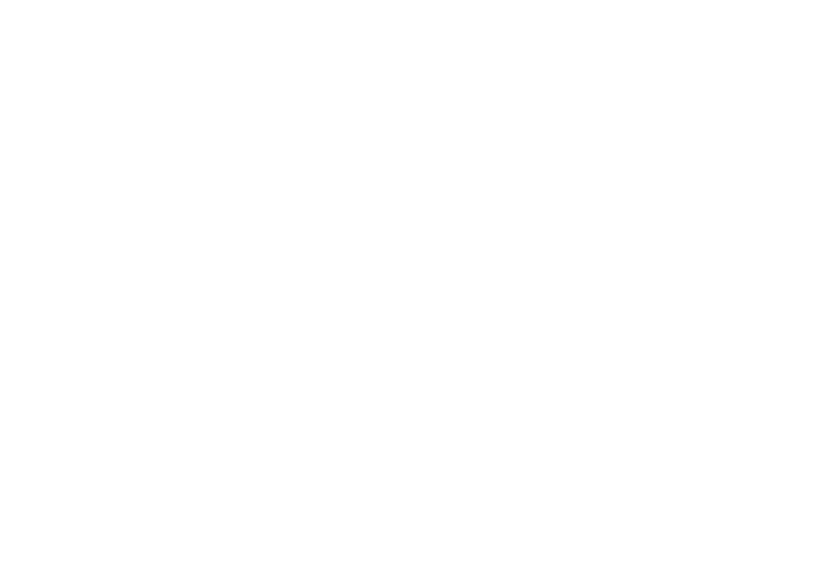
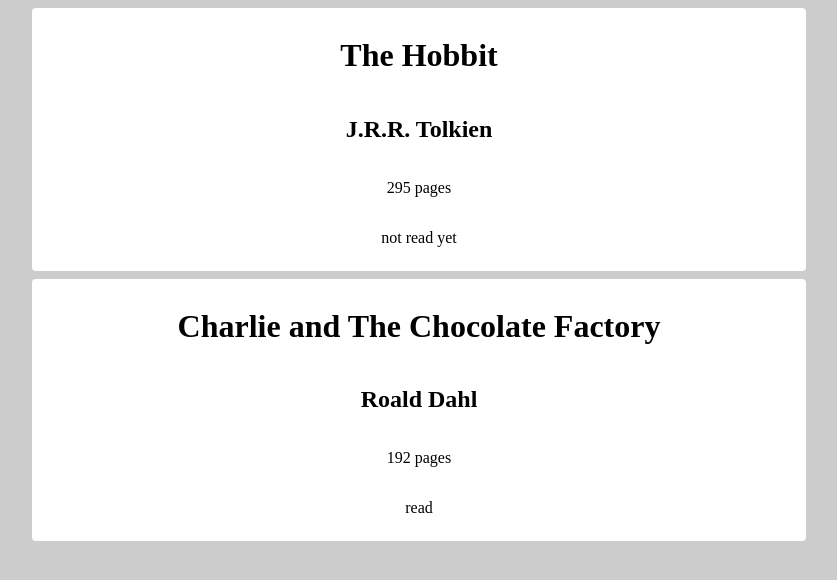
Before and after one commit to MPadilla198/TOP-Library, a plain HTML site: page index.html in a window 1280 px wide. Shown: the whole page, without its empty margins (221-1058 px from the left). Drawn offline with Linux system fonts and the light colour scheme.

Commit message:
Add styles and js for library
Add functions to initialize, manage, and display books from myLibrary. Add styles to create cards for each book. Add samples of a couple of books to display for testing.

```diff
--- a/index.html
+++ b/index.html
@@ -4,11 +4,14 @@
     <meta charset="UTF-8">
     <meta name="viewport" content="width=device-width, initial-scale=1.0">
 
-    <script src="script.js"></script>
+    <script src="script.js" defer></script>
+    <link rel="stylesheet" href="styles.css">
 
     <title>Project: Library</title>
 </head>
 <body>
+    <div class="container">
 
+    </div>
 </body>
 </html>
--- a/script.js
+++ b/script.js
@@ -0,0 +1,61 @@
+const myLibrary = [];
+
+function Book(uuid, title, author, pages, read) {
+    if (!new.target) {
+        throw Error("You must use the 'new' operator to call the constructor");
+    }
+    this.uuid = uuid;
+    this.title = title;
+    this.author = author;
+    this.pages = pages;
+    this.read = read;
+}
+
+Book.prototype.info = function () {
+    return `${this.title} by ${this.author} ${pages} pages, ${this.read ? "read" : "not read yet"}`;
+}
+
+function addBookToLibrary(title, author, pages, read) {
+    const uuid = self.crypto.randomUUID();
+
+    const book = new Book(uuid, title, author, pages, read);
+
+    myLibrary.push(book);
+}
+
+function displayBooks() {
+    const body = document.querySelector(".container");
+    for (const book of myLibrary) {
+        // Create new card
+        const card = document.createElement("div");
+        card.classList.add("card")
+
+        // Create title heading and add to card
+        const title = document.createElement("h1");
+        title.textContent = book.title;
+        card.appendChild(title);
+
+        // Create author heading and add to card
+        const author = document.createElement("h2");
+        author.textContent = book.author;
+        card.appendChild(author);
+
+        // Create pages text and add to card
+        const pages = document.createElement("p");
+        pages.textContent = `${book.pages} pages`
+        card.appendChild(pages);
+
+        // Create read text and add to card
+        const read = document.createElement("p");
+        read.textContent = book.read ? "read" : "not read yet";
+        card.appendChild(read);
+
+        // Add card to body
+        body.appendChild(card);
+    }
+}
+
+addBookToLibrary("The Hobbit", "J.R.R. Tolkien", 295, false);
+addBookToLibrary("Charlie and The Chocolate Factory", "Roald Dahl", 192, true);
+
+displayBooks();
--- /dev/null
+++ b/styles.css
@@ -0,0 +1,24 @@
+body {
+    background-color: #CCCCCC;
+}
+
+.container {
+    display: flex;
+    flex-direction: column;
+    align-items: center;
+    gap: 8px;
+}
+
+.card {
+    background-color: white;
+    padding: 8px;
+
+    width: 60%;
+    height: fit-content;
+
+    border-radius: 4px;
+
+    display: flex;
+    flex-direction: column;
+    align-items: center;
+}
```
